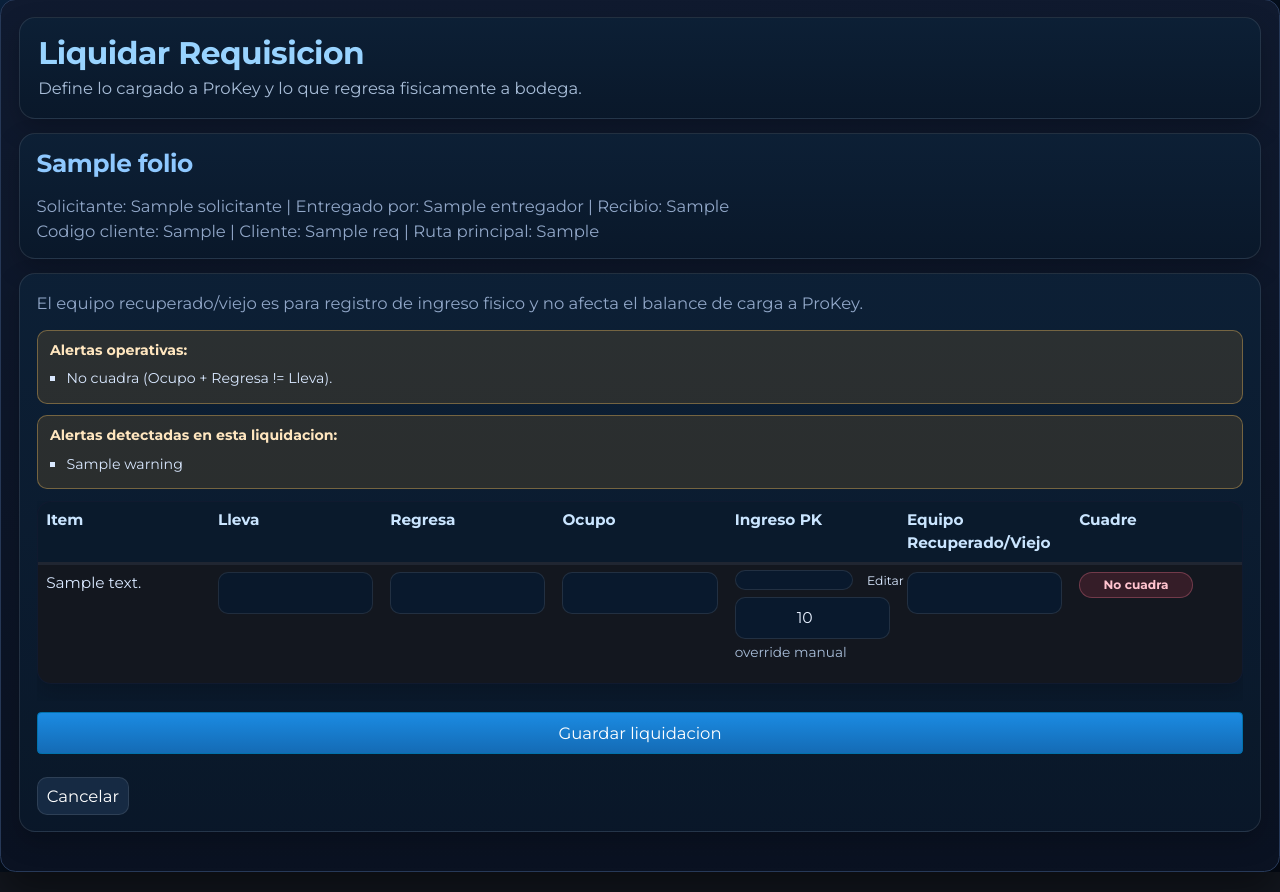
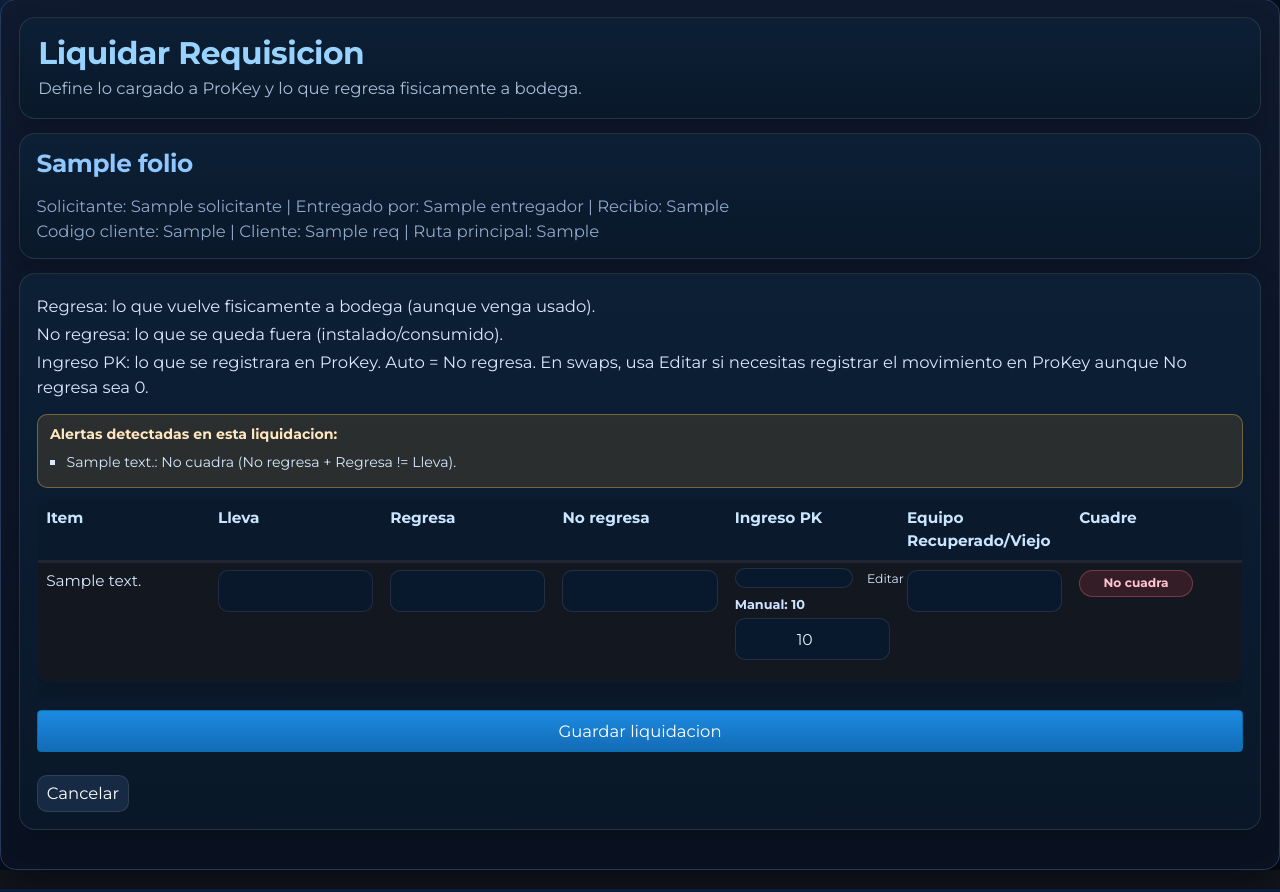
Before and after one commit to ECamposR/requis-minimal, a FastAPI app: template templates/bodega_liquidar.html in a window 1280 px wide. Shown: the part 43-935 px from the top of the page. Run offline with FastAPI, Linux system fonts and the light colour scheme; the template is opened without the code that fills it: most values are stand-ins (such as "Sample title", 1, 10 or a date in 2020); some libraries are stand-ins or nearby versions.

Commit message:
feat(liquidacion): aclarar balance fisico y mostrar ingreso PK auto/manual

```diff
--- a/static/theme.css
+++ b/static/theme.css
@@ -263,6 +263,10 @@ table tbody tr:hover td {
     margin-bottom: 0.85rem;
 }
 
+.liquidacion-panel .liquidacion-note p {
+    margin: 0.2rem 0;
+}
+
 .liquidacion-table input[readonly] {
     opacity: 0.9;
     font-weight: 600;
@@ -327,6 +331,13 @@ table tbody tr:hover td {
     margin-top: 0.3rem;
 }
 
+.liquidacion-table .pk-display {
+    font-size: 0.78rem;
+    font-weight: 700;
+    color: #cfe3ff;
+    margin-bottom: 0.25rem;
+}
+
 .liquidacion-table .pk-toggle {
     display: inline-flex;
     align-items: center;
@@ -337,6 +348,10 @@ table tbody tr:hover td {
 
 .liquidacion-table .js-pk-override[readonly] {
     opacity: 0.75;
+}
+
+.liquidacion-table .js-pk-override.is-hidden {
+    display: none;
 }
 
 .liquidacion-row.is-over-return {
--- a/templates/bodega_liquidar.html
+++ b/templates/bodega_liquidar.html
@@ -19,20 +19,15 @@
 </section>
 
 <section class="panel view-panel liquidacion-panel">
-    <p class="page-subtitle liquidacion-note">
-        El equipo recuperado/viejo es para registro de ingreso fisico y no afecta el balance de carga a ProKey.
-    </p>
+    <div class="page-subtitle liquidacion-note">
+        <p>Regresa: lo que vuelve fisicamente a bodega (aunque venga usado).</p>
+        <p>No regresa: lo que se queda fuera (instalado/consumido).</p>
+        <p>
+            Ingreso PK: lo que se registrara en ProKey. Auto = No regresa. En swaps, usa Editar si necesitas
+            registrar el movimiento en ProKey aunque No regresa sea 0.
+        </p>
+    </div>
     <div id="liquidacion-warning" class="liquidacion-warning" hidden></div>
-    {% if liquidacion_warnings %}
-    <div class="liquidacion-warning is-server">
-        <strong>Alertas detectadas en esta liquidacion:</strong>
-        <ul>
-            {% for warning in liquidacion_warnings %}
-            <li>{{ warning }}</li>
-            {% endfor %}
-        </ul>
-    </div>
-    {% endif %}
     <form method="POST" action="/bodega/{{ req.id }}/liquidar" id="liquidacion-form">
         <div id="liquidacion-error" class="liquidacion-error" hidden></div>
         <div class="table-wrap">
@@ -42,7 +37,7 @@
                     <th>Item</th>
                     <th class="qty-col">Lleva</th>
                     <th class="qty-col">Regresa</th>
-                    <th class="qty-col">Ocupo</th>
+                    <th class="qty-col">No regresa</th>
                     <th class="qty-col">Ingreso PK</th>
                     <th class="qty-col">Equipo Recuperado/Viejo</th>
                     <th class="qty-col">Cuadre</th>
@@ -51,7 +46,7 @@
                 <tbody>
                 {% for item in req.items %}
                 {% set entregado = (item.cantidad_entregada if item.cantidad_entregada is not none else 0) %}
-                <tr class="liquidacion-row" data-entregado="{{ entregado }}">
+                <tr class="liquidacion-row" data-entregado="{{ entregado }}" data-item="{{ item.descripcion }}">
                     <td>{{ item.descripcion }}</td>
                     <td class="qty-col">
                         <input type="number" value="{{ entregado }}" readonly tabindex="-1" class="js-lleva">
@@ -83,6 +78,13 @@
                             <input type="checkbox" class="js-pk-toggle" {% if item.pk_qty_override is not none %}checked{% endif %}>
                             Editar
                         </label>
+                        <div class="pk-display js-pk-display">
+                            {% if item.pk_qty_override is none %}
+                            Auto: {{ item.cantidad_usada }}
+                            {% else %}
+                            Manual: {{ item.pk_qty_override }}
+                            {% endif %}
+                        </div>
                         <input
                             type="number"
                             name="pk_override_{{ item.id }}"
@@ -92,9 +94,6 @@
                             class="js-pk-override"
                             {% if item.pk_qty_override is none %}readonly{% endif %}
                         >
-                        <small class="status-muted js-pk-auto">
-                            {% if item.pk_qty_override is none %}auto = Ocupo{% else %}override manual{% endif %}
-                        </small>
                     </td>
                     <td class="qty-col">
                         <input
@@ -139,12 +138,13 @@
 
     function evalRow(row) {
         const entregado = Number(row.dataset.entregado || "0");
+        const itemName = row.dataset.item || "Item";
         const regresa = toIntOrNull(row.querySelector(".js-regresa")?.value);
         const ocupo = toIntOrNull(row.querySelector(".js-ocupo")?.value);
         const recuperada = toIntOrNull(row.querySelector(".js-recuperada")?.value);
         const toggle = row.querySelector(".js-pk-toggle");
         const pkOverride = row.querySelector(".js-pk-override");
-        const pkAuto = row.querySelector(".js-pk-auto");
+        const pkDisplay = row.querySelector(".js-pk-display");
         const chip = row.querySelector(".js-cuadre");
         const errors = [];
         const warnings = [];
@@ -156,17 +156,19 @@
         const regresaVal = regresa ?? 0;
         const ocupoVal = ocupo ?? 0;
         const ok = Math.abs((ocupoVal + regresaVal) - entregado) < 1e-9;
-        if (!ok) warnings.push("No cuadra (Ocupo + Regresa != Lleva).");
-        if (regresaVal > entregado) warnings.push("Regresa mayor a lo entregado.");
+        if (!ok) warnings.push(`${itemName}: No cuadra (No regresa + Regresa != Lleva).`);
+        if (regresaVal > entregado) warnings.push(`${itemName}: Regresa mayor a lo entregado.`);
 
         const isOverride = toggle instanceof HTMLInputElement ? toggle.checked : false;
         if (pkOverride instanceof HTMLInputElement) {
             pkOverride.readOnly = !isOverride;
+            pkOverride.classList.toggle("is-hidden", !isOverride);
             if (!isOverride) {
                 pkOverride.value = "";
-                if (pkAuto) pkAuto.textContent = "auto = Ocupo";
-            } else if (pkAuto) {
-                pkAuto.textContent = "override manual";
+                if (pkDisplay) pkDisplay.textContent = `Auto: ${ocupoVal}`;
+            } else {
+                const manualVal = toIntOrNull(pkOverride.value);
+                if (pkDisplay) pkDisplay.textContent = `Manual: ${manualVal ?? 0}`;
             }
         }
 
@@ -202,21 +204,24 @@
                 warningBox.hidden = true;
                 warningBox.innerHTML = "";
             } else {
-                const uniqueWarnings = [...new Set(allWarnings)];
+                const uniqueWarnings = [...new Set(allWarnings)].sort();
                 warningBox.hidden = false;
-                warningBox.innerHTML = `<strong>Alertas operativas:</strong><ul>${uniqueWarnings.map((w) => `<li>${w}</li>`).join("")}</ul>`;
+                warningBox.innerHTML = `<strong>Alertas detectadas en esta liquidacion:</strong><ul>${uniqueWarnings.map((w) => `<li>${w}</li>`).join("")}</ul>`;
             }
         }
         return allErrors.length === 0;
     }
 
-    form.addEventListener("input", (event) => {
+    function onChange(event) {
         if (event.target instanceof HTMLInputElement) {
             const row = event.target.closest(".liquidacion-row");
             if (row) evalRow(row);
             validateAll();
         }
-    });
+    }
+
+    form.addEventListener("input", onChange);
+    form.addEventListener("change", onChange);
 
     form.addEventListener("submit", (event) => {
         for (const row of rows) {
```
Also changed, not shown: docs/ai/TASKS.md (+1 -0 lines), docs/ai/WORKLOG.md (+24 -0 lines).
